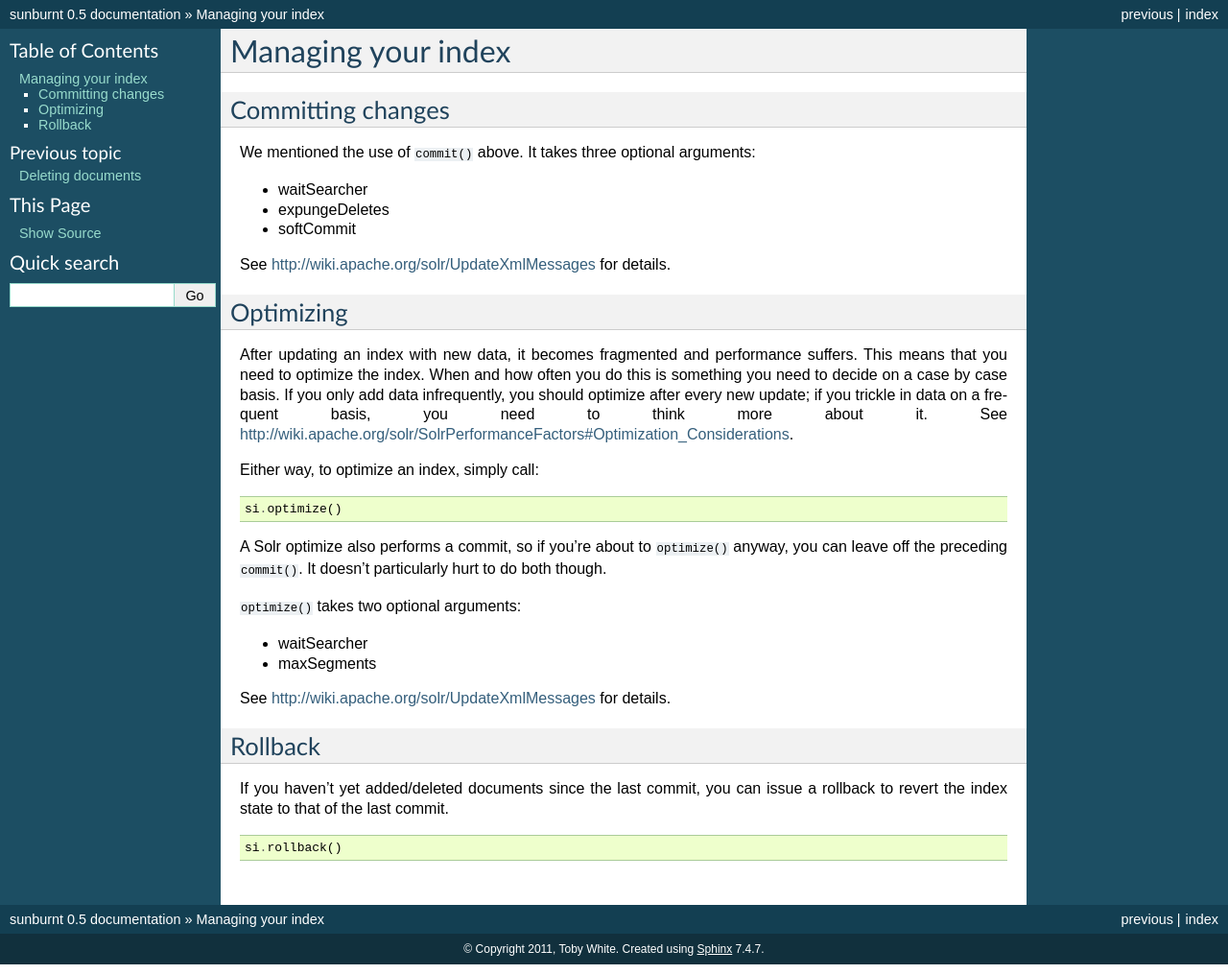
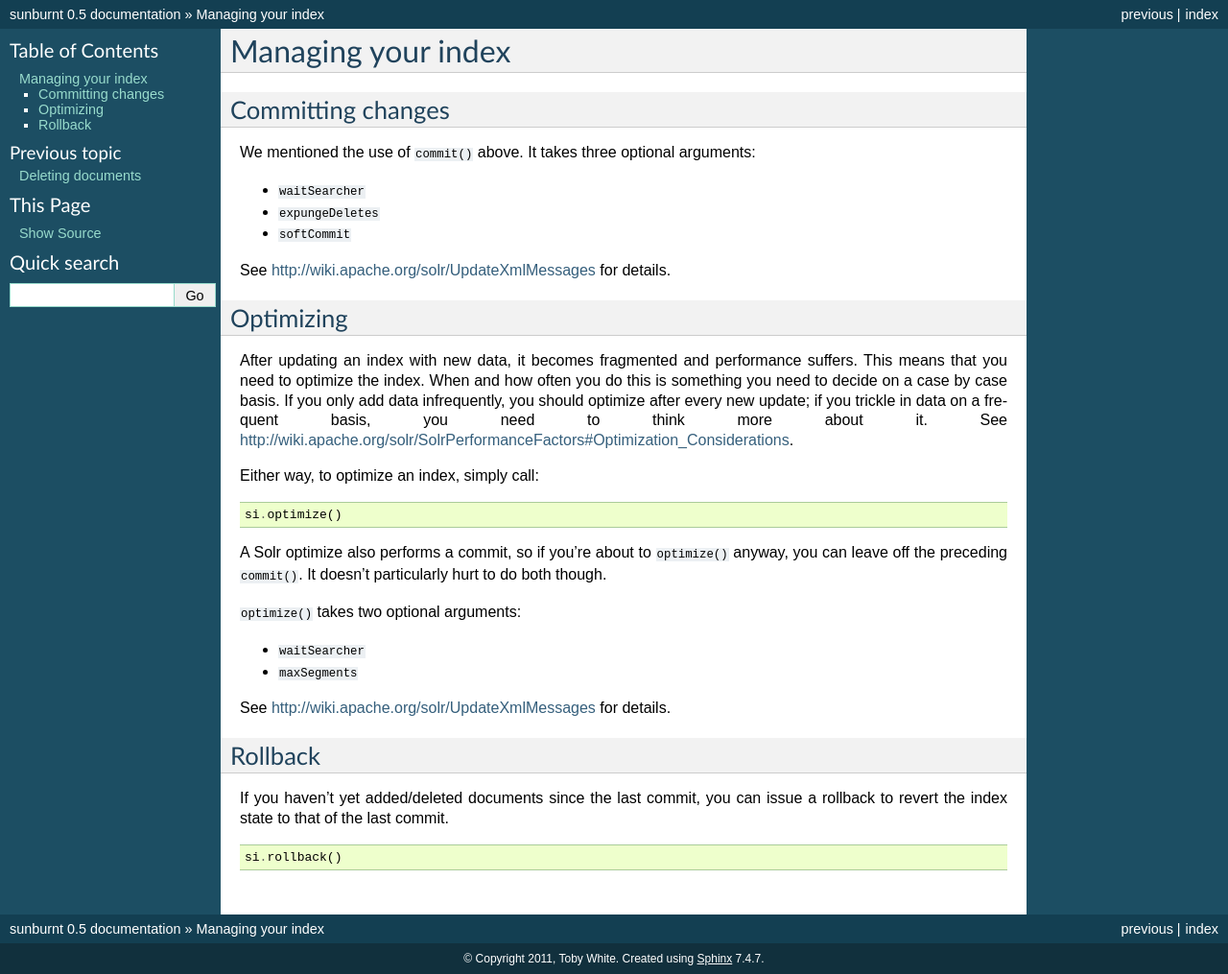
Before and after one commit to tow/sunburnt, a Sphinx documentation site: the page built from docs/indexmanagement.rst, in a window 1280 px wide. Shown: the whole page at 96% size. Built offline with Sphinx 7.4.7, drawn with Linux system fonts in a browser that asks for light colours.

```diff
--- a/docs/addingdocuments.rst
+++ b/docs/addingdocuments.rst
@@ -94,5 +94,5 @@ where ``chunk`` controls how many documents are put into each update chunk.
 
 .. note:: Optional arguments to add:
 
- ``add()`` takes two additional optional arguments: ``commit``, ``commitWithin``, ``softCommit``.
+ ``add()`` takes additional optional arguments: ``commit``, ``commitWithin``, ``softCommit``, ``expungeDeletes``, ``waitSearcher``, ``optimize``, ``maxSegments``.
  See http://wiki.apache.org/solr/UpdateXmlMessages for details.
--- a/docs/deletingdocuments.rst
+++ b/docs/deletingdocuments.rst
@@ -44,3 +44,8 @@ To clear the entire index, there is a shortcut which simply deletes every docume
  si.delete_all()
 
 Deletions, like additions, only take effect after a commit (or autocommit).
+
+.. note:: Optional arguments to delete:
+
+ ``delete()`` takes additional optional arguments: ``commit``, ``commitWithin``, ``softCommit``, ``expungeDeletes``, ``waitSearcher``, ``optimize``, ``maxSegments``.
+  See http://wiki.apache.org/solr/UpdateXmlMessages for details.
--- a/docs/indexmanagement.rst
+++ b/docs/indexmanagement.rst
@@ -8,9 +8,9 @@ Committing changes
 
 We mentioned the use of ``commit()`` above. It takes three optional arguments:
 
-* waitSearcher
-* expungeDeletes
-* softCommit
+* ``waitSearcher``
+* ``expungeDeletes``
+* ``softCommit``
 
 See http://wiki.apache.org/solr/UpdateXmlMessages for details.
 
@@ -35,8 +35,8 @@ you can leave off the preceding ``commit()``. It doesn’t particularly hurt to
 
 ``optimize()`` takes two optional arguments:
 
-* waitSearcher
-* maxSegments
+* ``waitSearcher``
+* ``maxSegments``
 
 See http://wiki.apache.org/solr/UpdateXmlMessages for details.
 
```
